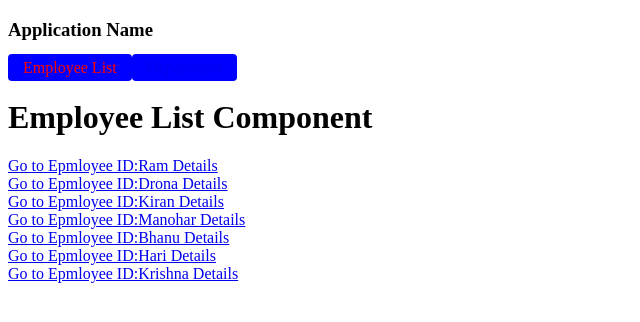
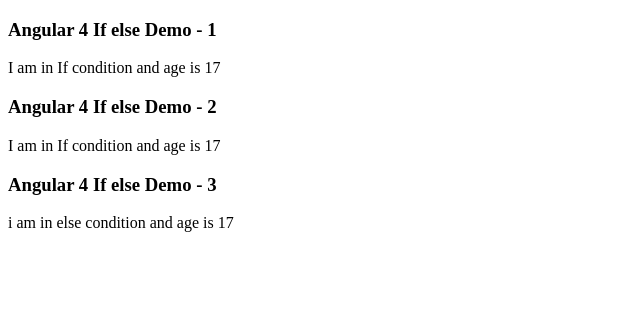
Before and after one commit to manohar427/angular2, an Angular app in the folder sample-ang-cli-1/: page /employee in a window 1280 px wide. Shown: the top 322 px of the page, without its empty margins (0-640 px from the left). Built offline with nearby package versions, Linux system fonts and the light colour scheme.

Commit message:
Info updated

```diff
--- /dev/null
+++ b/sample-ang-cli-1/src/app/app.ifelse.ts
@@ -0,0 +1,27 @@
+import { Component, OnInit } from '@angular/core';
+
+@Component({
+  selector: 'app-root',
+  template: `
+      <h3>Angular 4 If else Demo - 1</h3>
+      <div *ngIf="age; else test1">
+         I am in If condition and age is {{age}}
+      </div>
+      <ng-template #test1> i am in else condition nd age is {{age}}</ng-template>
+
+      <h3>Angular 4 If else Demo - 2</h3>
+      <div *ngIf="age==17; else test2">
+         I am in If condition and age is {{age}}
+      </div>
+      <ng-template #test2> i am in else condition and age is {{age}}</ng-template>
+
+      <h3>Angular 4 If else Demo - 3</h3>
+      <div *ngIf="age==18; then test3 else test4">
+      </div>
+      <ng-template #test3> i am in if condition and age is {{age}}</ng-template>
+      <ng-template #test4> i am in else condition and age is {{age}}</ng-template>
+    `,
+})
+export class IfElseApp {
+    age = 17;
+}
--- a/sample-ang-cli-1/src/app/app.module.ts
+++ b/sample-ang-cli-1/src/app/app.module.ts
@@ -21,7 +21,7 @@
 import { Department } from './app.route.department';
 import { NotFound } from './app.route.not-found';
 import { EmployeeInfo } from './app.route.employee-info';
-
+import {IfElseApp} from './app.ifelse';
 
 
 const appRoutes: Routes = [
@@ -35,9 +35,9 @@
 
 @NgModule({
   declarations: [AppComponent, MyChild, SizerComponent, AppComponentTB, AppTBChildComponent,
-    StructuralDirect, Email, SwitchComponents, Form1, TemplateDrivForm, ReactForm, EmployeeList, RoutingApp, Employee, Department, NotFound,EmployeeInfo],
+    StructuralDirect, Email, SwitchComponents, Form1, TemplateDrivForm, ReactForm, EmployeeList, RoutingApp, Employee, Department, NotFound,EmployeeInfo,IfElseApp],
   imports: [BrowserModule, FormsModule, ReactiveFormsModule, HttpModule, RouterModule.forRoot(appRoutes, { enableTracing: false })],
   // bootstrap: [AppComponent]
-  bootstrap: [RoutingApp]
+  bootstrap: [IfElseApp]
 })
 export class AppModule { }
```
Also changed, not shown: 1 other file (tests, documents, lock files or other folders).
